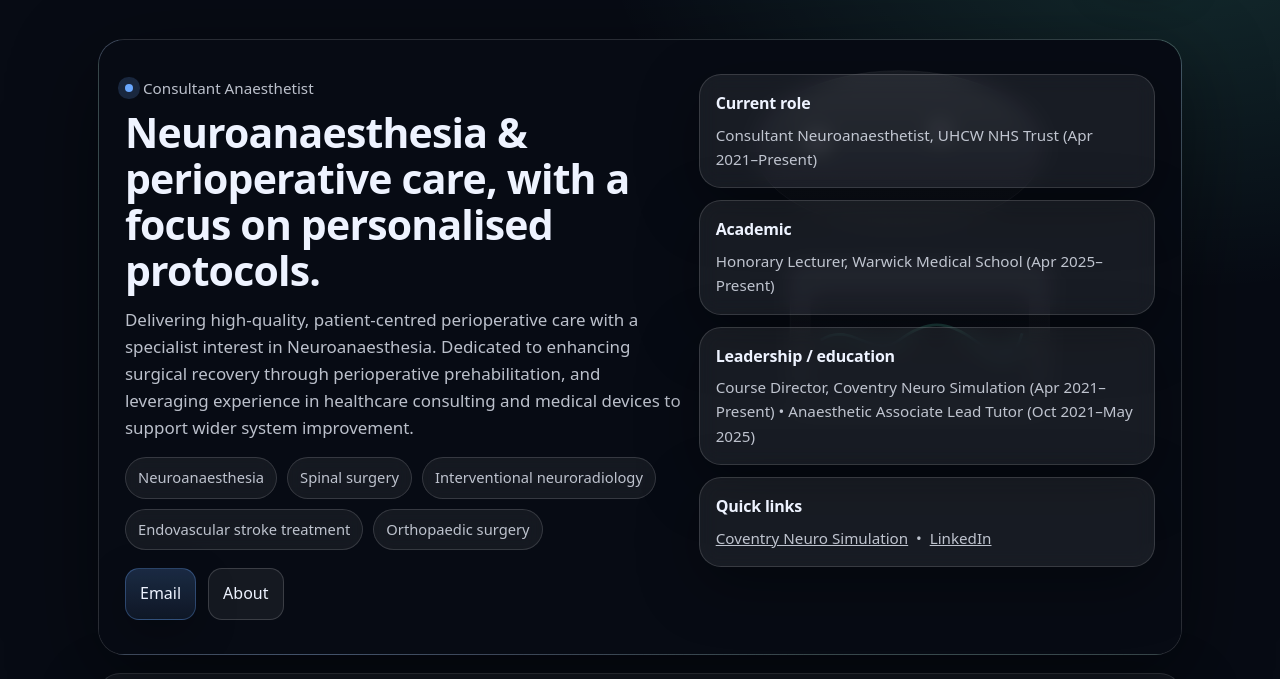
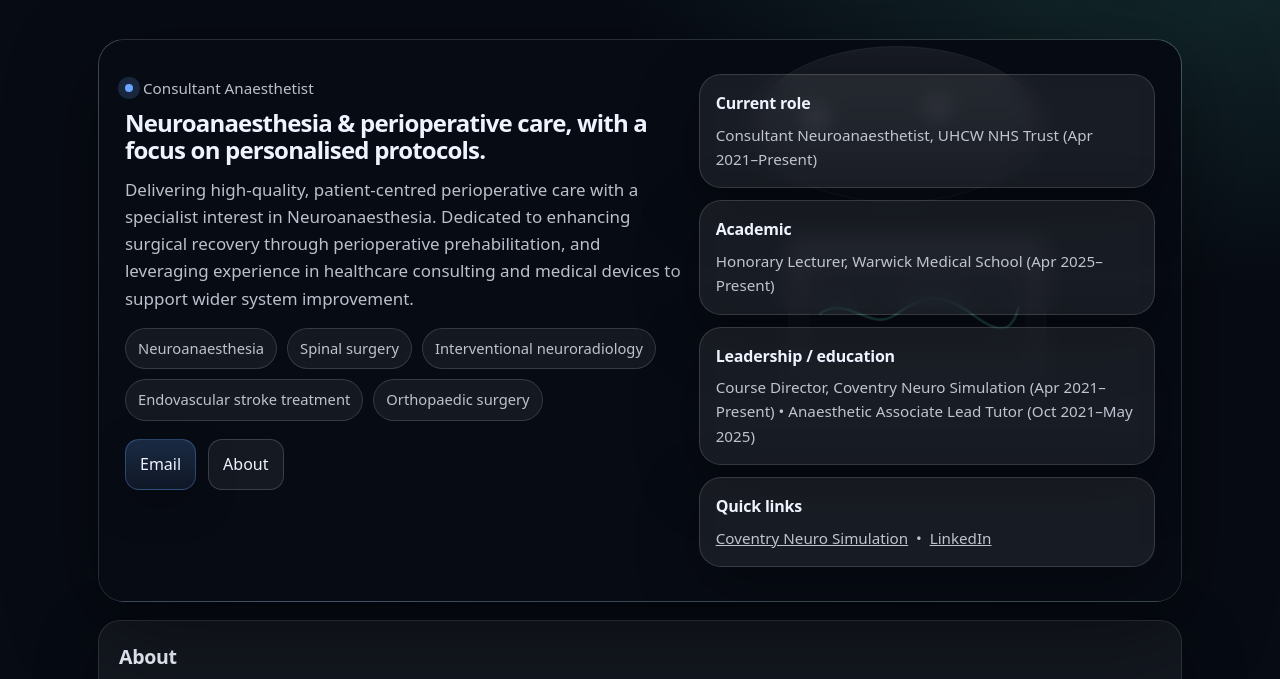
Before and after one commit to rohitmittal-web/drmittal-website, a plain HTML site: page index.html in a window 1280 px wide. Shown: the part 86-765 px from the top of the page. Drawn offline with Linux system fonts and the light colour scheme.

Commit message:
Reduce font size for Neuroanaesthesia heading to fit page layout

```diff
--- a/index.html
+++ b/index.html
@@ -197,7 +197,7 @@
       <div class="hero-inner">
         <div>
           <div class="kicker"><span class="dot"></span><span>Consultant Anaesthetist</span></div>
-          <h1>Neuroanaesthesia &amp; perioperative care, with a focus on personalised protocols.</h1>
+          <h1 style="font-size: 1.5rem;">Neuroanaesthesia &amp; perioperative care, with a focus on personalised protocols.</h1>
           <div class="lead">
             Delivering high-quality, patient-centred perioperative care with a specialist interest in Neuroanaesthesia.
             Dedicated to enhancing surgical recovery through perioperative prehabilitation, and leveraging experience in healthcare consulting and medical devices
```
